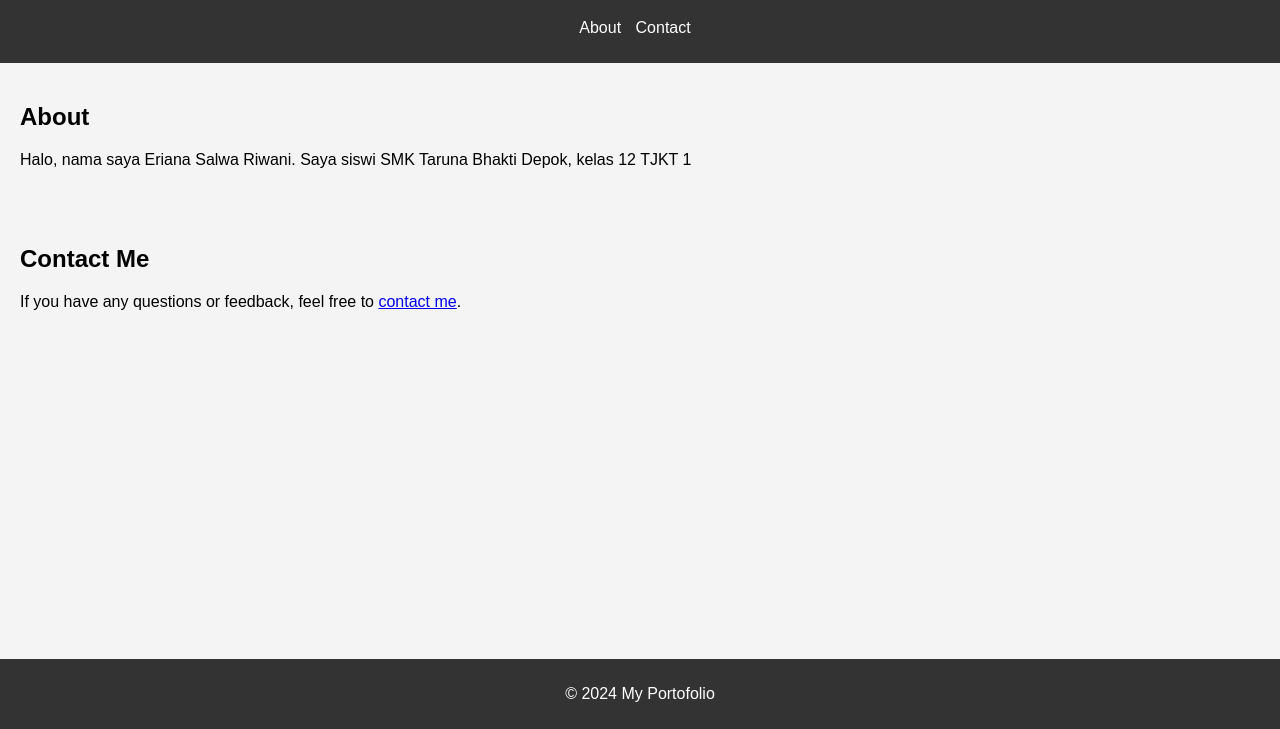
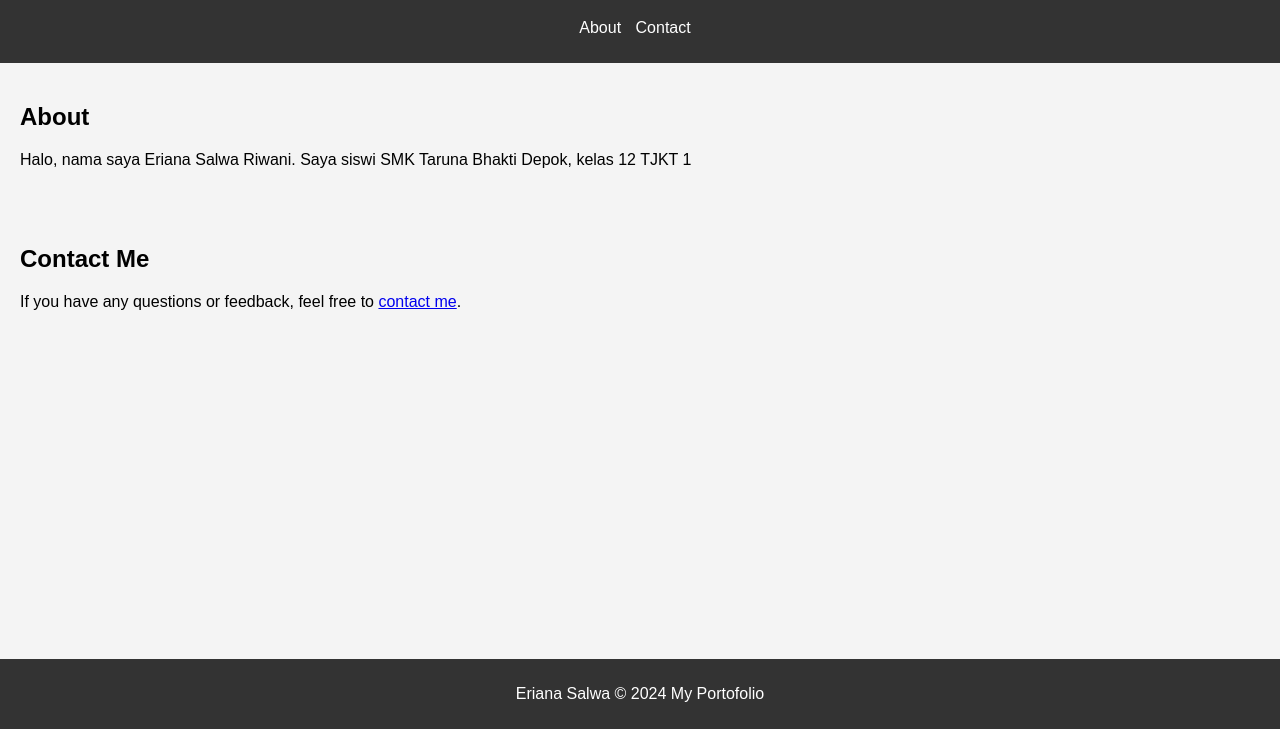
Before and after one commit to aerianarc/aerianarc.github.io, a plain HTML site: page index.html in a window 1280 px wide. Shown: the part 71-800 px from the top of the page. Drawn offline with Linux system fonts and the light colour scheme.

Commit message:
Update index.html
added index.html

```diff
--- a/index.html
+++ b/index.html
@@ -62,7 +62,7 @@
         <p>If you have any questions or feedback, feel free to <a href="mailto:erianariwani72@gmail.com">contact me</a>.</p>
     </section>
     <footer>
-        <p>&copy; 2024 My Portofolio</p>
+        <p>Eriana Salwa &copy; 2024 My Portofolio</p>
     </footer>
 </body>
 </html>
```
